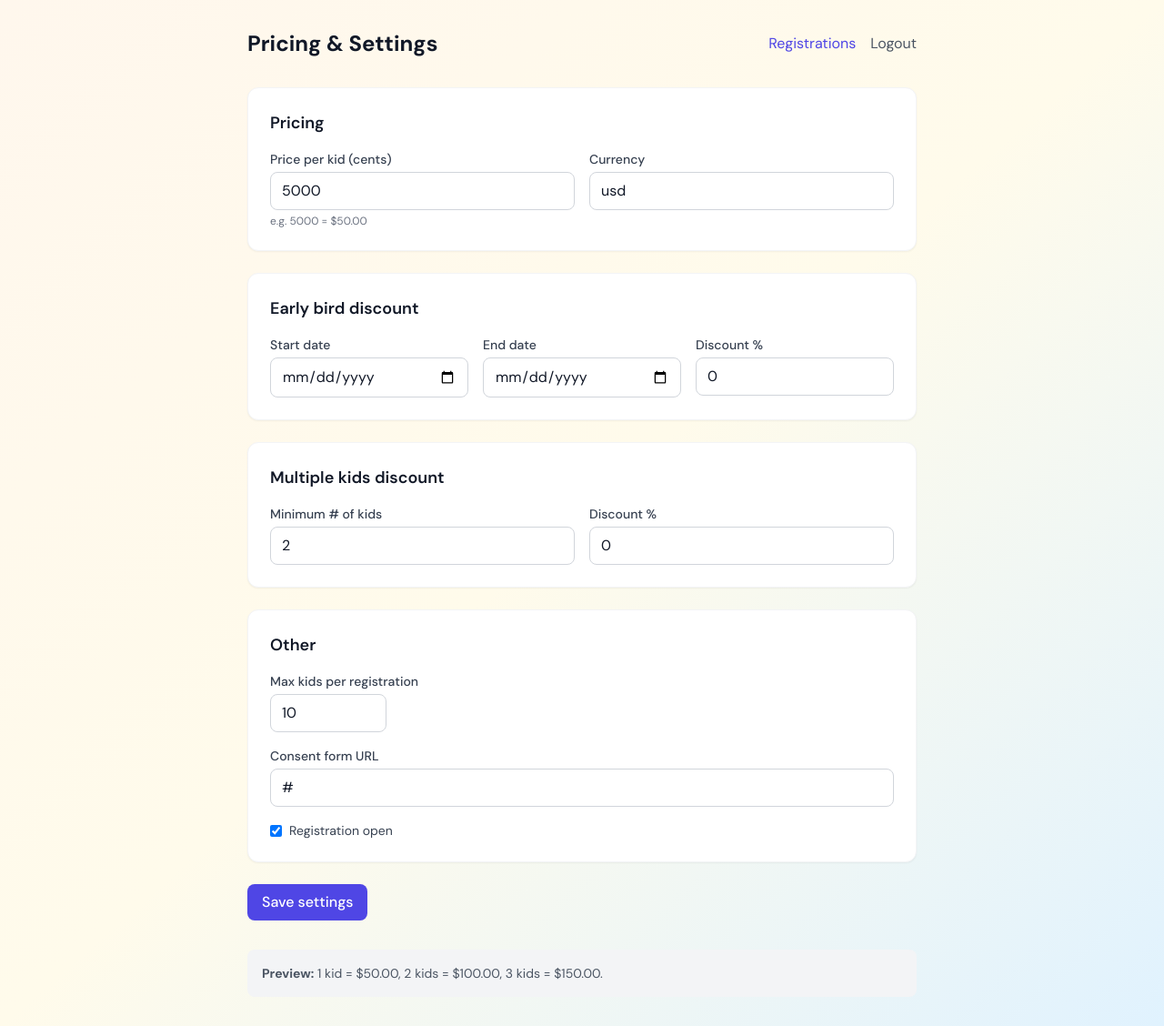
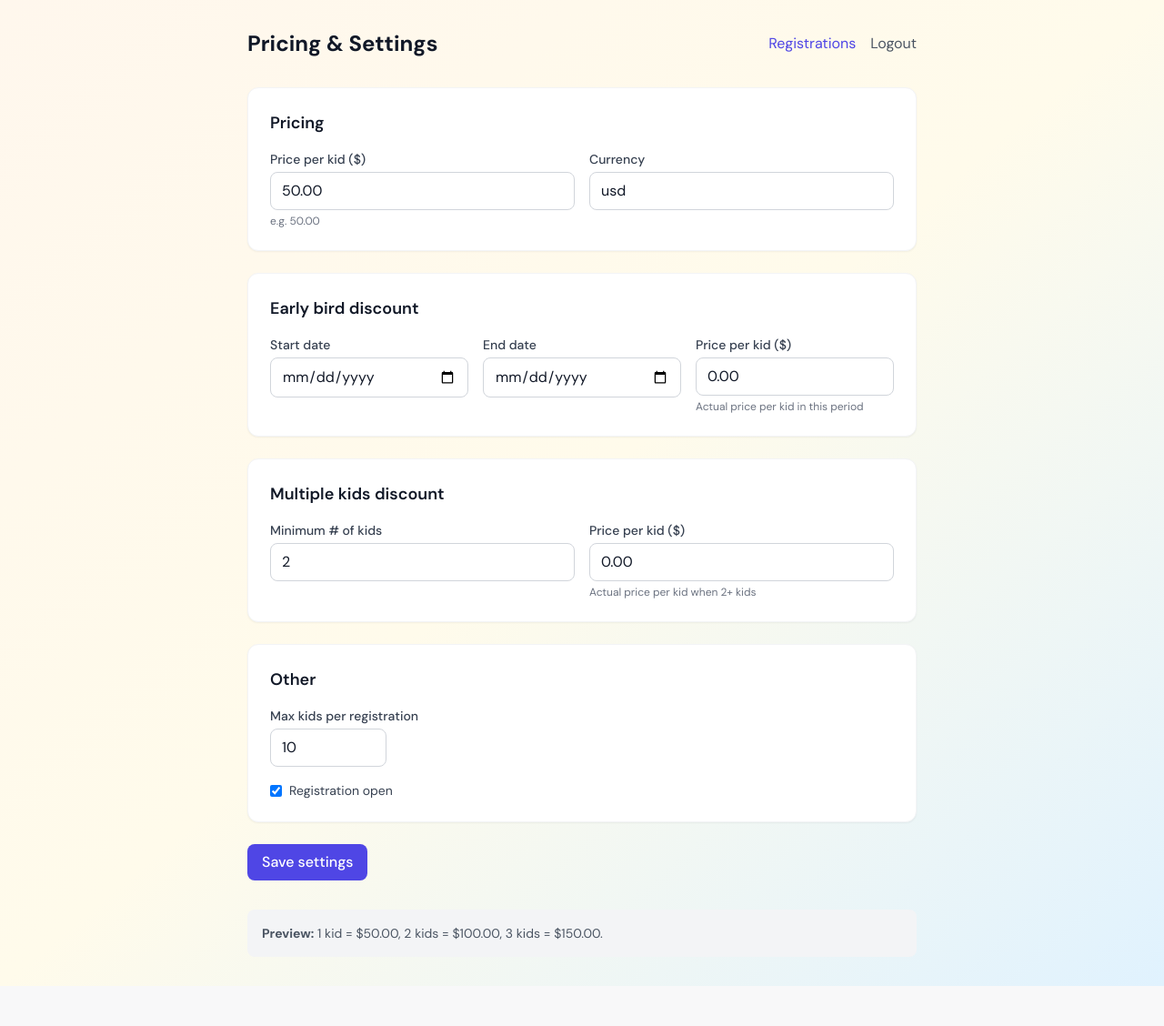
Before and after one commit to cd-ship-it/OnlineRegistration, a PHP site: page /OnlineRegistration/admin/settings in a window 1280 px wide. Shown: the whole page at 91% size. After the commit the page ends 1084 px from the top, so only its background shows below. Run offline with PHP 8.4, Linux system fonts and the light colour scheme; the visitor is signed in with stand-in values (Sample User, id 1); data comes from the database, SQL or seed files in the repository; some libraries are stand-ins or nearby versions.

Commit message:
Pricing in dollars, discount as actual price, remove consent checkbox, admin updates, success page logo
Co-authored-by: Cursor <cursoragent@cursor.com>

```diff
--- a/admin/settings.php
+++ b/admin/settings.php
@@ -11,51 +11,48 @@ $message = '';
 $errors = [];
 
 if ($_SERVER['REQUEST_METHOD'] === 'POST') {
-    $price_per_kid_cents = (int) ($_POST['price_per_kid_cents'] ?? 0);
+    $price_per_kid_dollars = (float) ($_POST['price_per_kid'] ?? 0);
     $currency = trim($_POST['currency'] ?? 'usd');
     $early_bird_start = trim($_POST['early_bird_start_date'] ?? '');
     $early_bird_end = trim($_POST['early_bird_end_date'] ?? '');
-    $early_bird_discount_percent = (float) ($_POST['early_bird_discount_percent'] ?? 0);
-    $multi_kid_discount_percent = (float) ($_POST['multi_kid_discount_percent'] ?? 0);
+    $early_bird_price_per_kid_dollars = (float) ($_POST['early_bird_price_per_kid'] ?? 0);
+    $multi_kid_price_per_kid_dollars = (float) ($_POST['multi_kid_price_per_kid'] ?? 0);
     $multi_kid_min_count = (int) ($_POST['multi_kid_min_count'] ?? 2);
     $max_kids_per_registration = (int) ($_POST['max_kids_per_registration'] ?? 10);
-    $consent_form_url = trim($_POST['consent_form_url'] ?? '#');
     $registration_open = isset($_POST['registration_open']) ? '1' : '0';
 
-    if ($price_per_kid_cents < 0) $errors[] = 'Price per kid cannot be negative.';
+    if ($price_per_kid_dollars < 0) $errors[] = 'Price per kid cannot be negative.';
     if ($max_kids_per_registration < 1) $errors[] = 'Max kids per registration must be at least 1.';
 
     if (empty($errors)) {
         $keys = [
             'price_per_kid_cents', 'currency', 'early_bird_start_date', 'early_bird_end_date',
-            'early_bird_discount_percent', 'multi_kid_discount_percent', 'multi_kid_min_count',
-            'max_kids_per_registration', 'consent_form_url', 'registration_open'
+            'early_bird_price_per_kid_cents', 'multi_kid_price_per_kid_cents', 'multi_kid_min_count',
+            'max_kids_per_registration', 'registration_open'
         ];
         $stmt = $pdo->prepare("INSERT INTO settings (`key`, `value`) VALUES (?, ?) ON DUPLICATE KEY UPDATE `value` = VALUES(`value`)");
-        $stmt->execute(['price_per_kid_cents', (string) $price_per_kid_cents]);
+        $stmt->execute(['price_per_kid_cents', (string) (int) round($price_per_kid_dollars * 100)]);
         $stmt->execute(['currency', $currency]);
         $stmt->execute(['early_bird_start_date', $early_bird_start]);
         $stmt->execute(['early_bird_end_date', $early_bird_end]);
-        $stmt->execute(['early_bird_discount_percent', (string) $early_bird_discount_percent]);
-        $stmt->execute(['multi_kid_discount_percent', (string) $multi_kid_discount_percent]);
+        $stmt->execute(['early_bird_price_per_kid_cents', (string) (int) round($early_bird_price_per_kid_dollars * 100)]);
+        $stmt->execute(['multi_kid_price_per_kid_cents', (string) (int) round($multi_kid_price_per_kid_dollars * 100)]);
         $stmt->execute(['multi_kid_min_count', (string) $multi_kid_min_count]);
         $stmt->execute(['max_kids_per_registration', (string) $max_kids_per_registration]);
-        $stmt->execute(['consent_form_url', $consent_form_url]);
         $stmt->execute(['registration_open', $registration_open]);
         $message = 'Settings saved.';
     }
 }
 
 $settings = get_settings($pdo);
-$price_per_kid_cents = (int) ($settings['price_per_kid_cents'] ?? 5000);
+$price_per_kid_dollars = ((int) ($settings['price_per_kid_cents'] ?? 5000)) / 100.0;
 $currency = $settings['currency'] ?? 'usd';
 $early_bird_start = $settings['early_bird_start_date'] ?? '';
 $early_bird_end = $settings['early_bird_end_date'] ?? '';
-$early_bird_discount_percent = $settings['early_bird_discount_percent'] ?? '0';
-$multi_kid_discount_percent = $settings['multi_kid_discount_percent'] ?? '0';
+$early_bird_price_per_kid_dollars = ((int) ($settings['early_bird_price_per_kid_cents'] ?? 0)) / 100.0;
+$multi_kid_price_per_kid_dollars = ((int) ($settings['multi_kid_price_per_kid_cents'] ?? 0)) / 100.0;
 $multi_kid_min_count = $settings['multi_kid_min_count'] ?? '2';
 $max_kids_per_registration = $settings['max_kids_per_registration'] ?? '10';
-$consent_form_url = $settings['consent_form_url'] ?? '#';
 $registration_open = ($settings['registration_open'] ?? '1') === '1';
 
 layout_head('Admin – Settings');
@@ -83,9 +80,9 @@ layout_head('Admin – Settings');
       <h2 class="text-lg font-semibold mb-4">Pricing</h2>
       <div class="grid grid-cols-1 sm:grid-cols-2 gap-4">
         <div>
-          <label for="price_per_kid_cents" class="block text-sm font-medium text-gray-700 mb-1">Price per kid (cents)</label>
-          <input type="number" id="price_per_kid_cents" name="price_per_kid_cents" min="0" value="<?= (int) $price_per_kid_cents ?>" class="input-field">
-          <p class="text-xs text-gray-500 mt-1">e.g. 5000 = $50.00</p>
+          <label for="price_per_kid" class="block text-sm font-medium text-gray-700 mb-1">Price per kid ($)</label>
+          <input type="number" id="price_per_kid" name="price_per_kid" min="0" step="0.01" value="<?= number_format($price_per_kid_dollars, 2, '.', '') ?>" class="input-field">
+          <p class="text-xs text-gray-500 mt-1">e.g. 50.00</p>
         </div>
         <div>
           <label for="currency" class="block text-sm font-medium text-gray-700 mb-1">Currency</label>
@@ -106,8 +103,9 @@ layout_head('Admin – Settings');
           <input type="date" id="early_bird_end_date" name="early_bird_end_date" value="<?= htmlspecialchars($early_bird_end) ?>" class="input-field">
         </div>
         <div>
-          <label for="early_bird_discount_percent" class="block text-sm font-medium text-gray-700 mb-1">Discount %</label>
-          <input type="number" id="early_bird_discount_percent" name="early_bird_discount_percent" min="0" max="100" step="0.01" value="<?= htmlspecialchars($early_bird_discount_percent) ?>" class="input-field">
+          <label for="early_bird_price_per_kid" class="block text-sm font-medium text-gray-700 mb-1">Price per kid ($)</label>
+          <input type="number" id="early_bird_price_per_kid" name="early_bird_price_per_kid" min="0" step="0.01" value="<?= number_format($early_bird_price_per_kid_dollars, 2, '.', '') ?>" class="input-field">
+          <p class="text-xs text-gray-500 mt-1">Actual price per kid in this period</p>
         </div>
       </div>
     </div>
@@ -120,8 +118,9 @@ layout_head('Admin – Settings');
           <input type="number" id="multi_kid_min_count" name="multi_kid_min_count" min="1" value="<?= htmlspecialchars($multi_kid_min_count) ?>" class="input-field">
         </div>
         <div>
-          <label for="multi_kid_discount_percent" class="block text-sm font-medium text-gray-700 mb-1">Discount %</label>
-          <input type="number" id="multi_kid_discount_percent" name="multi_kid_discount_percent" min="0" max="100" step="0.01" value="<?= htmlspecialchars($multi_kid_discount_percent) ?>" class="input-field">
+          <label for="multi_kid_price_per_kid" class="block text-sm font-medium text-gray-700 mb-1">Price per kid ($)</label>
+          <input type="number" id="multi_kid_price_per_kid" name="multi_kid_price_per_kid" min="0" step="0.01" value="<?= number_format($multi_kid_price_per_kid_dollars, 2, '.', '') ?>" class="input-field">
+          <p class="text-xs text-gray-500 mt-1">Actual price per kid when 2+ kids</p>
         </div>
       </div>
     </div>
@@ -132,10 +131,6 @@ layout_head('Admin – Settings');
         <div>
           <label for="max_kids_per_registration" class="block text-sm font-medium text-gray-700 mb-1">Max kids per registration</label>
           <input type="number" id="max_kids_per_registration" name="max_kids_per_registration" min="1" value="<?= htmlspecialchars($max_kids_per_registration) ?>" class="input-field w-32">
-        </div>
-        <div>
-          <label for="consent_form_url" class="block text-sm font-medium text-gray-700 mb-1">Consent form URL</label>
-          <input type="url" id="consent_form_url" name="consent_form_url" value="<?= htmlspecialchars($consent_form_url) ?>" class="input-field">
         </div>
         <div class="flex items-center gap-2">
           <input type="checkbox" id="registration_open" name="registration_open" value="1" <?= $registration_open ? 'checked' : '' ?> class="rounded border-gray-300 text-indigo-600">
@@ -148,9 +143,9 @@ layout_head('Admin – Settings');
   </form>
 
   <div class="mt-8 p-4 bg-gray-100 rounded-lg text-sm text-gray-600">
-    <strong>Preview:</strong> 1 kid = <?= format_money(compute_total_cents($pdo, 1)) ?>,
-    2 kids = <?= format_money(compute_total_cents($pdo, 2)) ?>,
-    3 kids = <?= format_money(compute_total_cents($pdo, 3)) ?>.
+    <strong>Preview:</strong> 1 kid = <?= format_money(compute_total_dollars($pdo, 1)) ?>,
+    2 kids = <?= format_money(compute_total_dollars($pdo, 2)) ?>,
+    3 kids = <?= format_money(compute_total_dollars($pdo, 3)) ?>.
   </div>
 </div>
 </body>
--- a/consent.php
+++ b/consent.php
@@ -111,7 +111,7 @@ layout_head('Consent Form');
     <div class="mt-10 pt-8 border-t border-gray-200 flex flex-col items-center gap-3">
       <p class="text-sm font-medium text-gray-500">Secured and powered by Stripe</p>
       <a href="https://stripe.com" target="_blank" rel="noopener noreferrer" class="inline-flex items-center text-gray-400 hover:text-gray-600 transition" aria-label="Stripe — payment processing">
-        <img src="img/stripe-badge.png" alt="" width="120" height="40" class="h-10 w-auto object-contain">
+        <img src="img/blurple.svg" alt="" width="120" height="40" class="h-10 w-auto object-contain">
       </a>
     </div>
   </form>
--- a/includes/price.php
+++ b/includes/price.php
@@ -1,7 +1,8 @@
 <?php
 /**
- * Compute total price in cents for a given number of kids and optional registration date.
- * Uses settings: price_per_kid_cents, early_bird_*, multi_kid_discount_percent, multi_kid_min_count.
+ * Compute total price in dollars for a given number of kids and optional registration date.
+ * Uses settings: price_per_kid (regular), early_bird_* (dates + early_bird_price_per_kid), multi_kid_min_count + multi_kid_price_per_kid.
+ * Discounts are the actual price per kid in that tier. Stored in DB as _cents; we convert at boundary.
  */
 function get_settings(PDO $pdo) {
     $stmt = $pdo->query("SELECT `key`, `value` FROM settings");
@@ -19,34 +20,31 @@ function get_setting(PDO $pdo, $key, $default = null) {
     return $row ? $row['value'] : $default;
 }
 
-function compute_total_cents(PDO $pdo, $num_kids, $registration_date = null) {
+function compute_total_dollars(PDO $pdo, $num_kids, $registration_date = null) {
     if ($num_kids < 1) {
-        return 0;
+        return 0.0;
     }
     $settings = get_settings($pdo);
-    $price_per_kid = (int) ($settings['price_per_kid_cents'] ?? 0);
+    $price_per_kid_dollars = ((int) ($settings['price_per_kid_cents'] ?? 0)) / 100.0;
     $early_start = $settings['early_bird_start_date'] ?? '';
     $early_end = $settings['early_bird_end_date'] ?? '';
-    $early_discount_percent = (float) ($settings['early_bird_discount_percent'] ?? 0);
-    $multi_discount_percent = (float) ($settings['multi_kid_discount_percent'] ?? 0);
+    $early_bird_price_per_kid_dollars = ((int) ($settings['early_bird_price_per_kid_cents'] ?? 0)) / 100.0;
+    $multi_kid_price_per_kid_dollars = ((int) ($settings['multi_kid_price_per_kid_cents'] ?? 0)) / 100.0;
     $multi_min = (int) ($settings['multi_kid_min_count'] ?? 2);
 
     $date = $registration_date ?: date('Y-m-d');
-    $subtotal = $price_per_kid * $num_kids;
 
-    if ($early_start && $early_end && $early_discount_percent > 0) {
-        if ($date >= $early_start && $date <= $early_end) {
-            $subtotal = $subtotal * (1 - $early_discount_percent / 100);
-        }
+    if ($early_start && $early_end && $early_bird_price_per_kid_dollars > 0 && $date >= $early_start && $date <= $early_end) {
+        $subtotal_dollars = $early_bird_price_per_kid_dollars * $num_kids;
+    } elseif ($num_kids >= $multi_min && $multi_kid_price_per_kid_dollars > 0) {
+        $subtotal_dollars = $multi_kid_price_per_kid_dollars * $num_kids;
+    } else {
+        $subtotal_dollars = $price_per_kid_dollars * $num_kids;
     }
 
-    if ($num_kids >= $multi_min && $multi_discount_percent > 0) {
-        $subtotal = $subtotal * (1 - $multi_discount_percent / 100);
-    }
-
-    return (int) round($subtotal);
+    return round($subtotal_dollars, 2);
 }
 
-function format_money($cents, $currency = 'usd') {
-    return '$' . number_format($cents / 100, 2);
+function format_money($dollars, $currency = 'usd') {
+    return '$' . number_format((float) $dollars, 2);
 }
--- a/schema.sql
+++ b/schema.sql
@@ -61,8 +61,8 @@ INSERT INTO `settings` (`key`, `value`) VALUES
   ('currency', 'usd'),
   ('early_bird_start_date', ''),
   ('early_bird_end_date', ''),
-  ('early_bird_discount_percent', '0'),
-  ('multi_kid_discount_percent', '0'),
+  ('early_bird_price_per_kid_cents', '0'),
+  ('multi_kid_price_per_kid_cents', '0'),
   ('multi_kid_min_count', '2'),
   ('max_kids_per_registration', '10'),
   ('consent_form_url', '#'),
```
Also changed, not shown: admin/registrations.php (+4 -3 lines), register.php (+7 -18 lines), success.php (+7 -2 lines).
